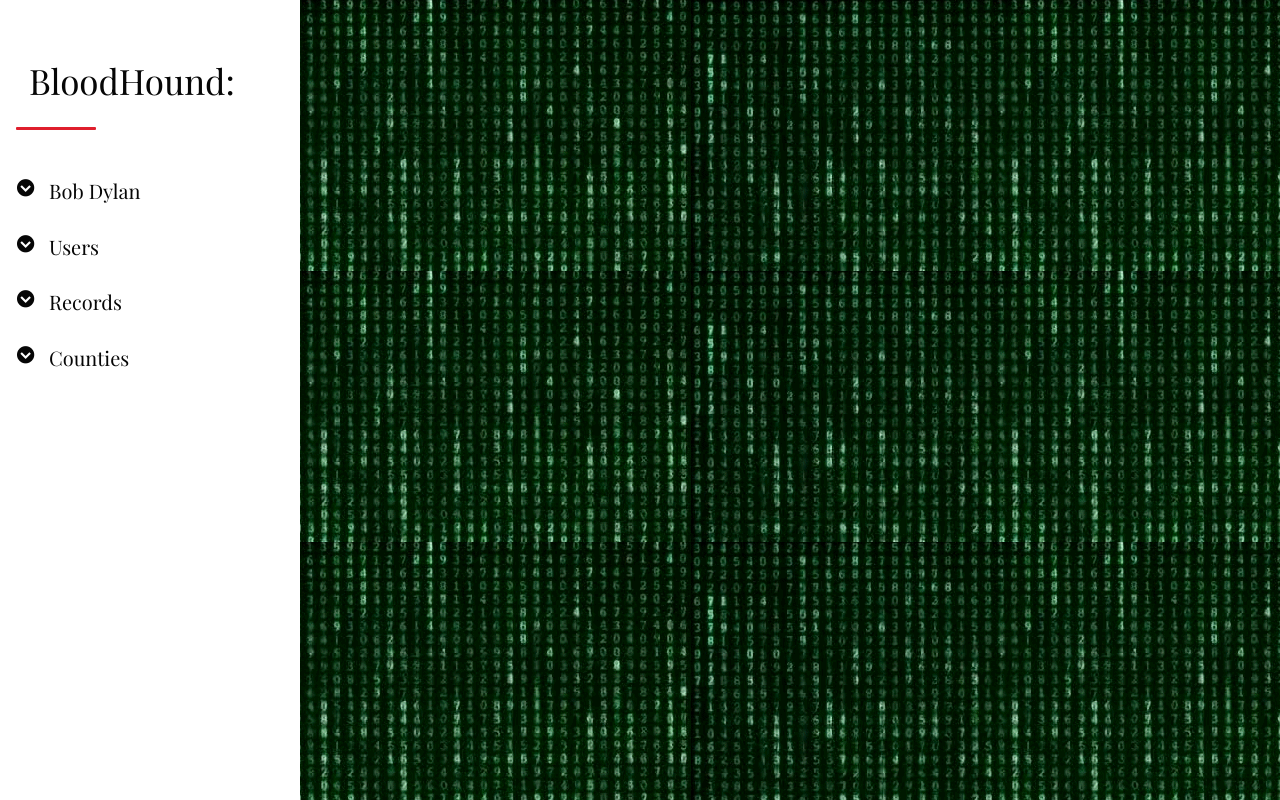
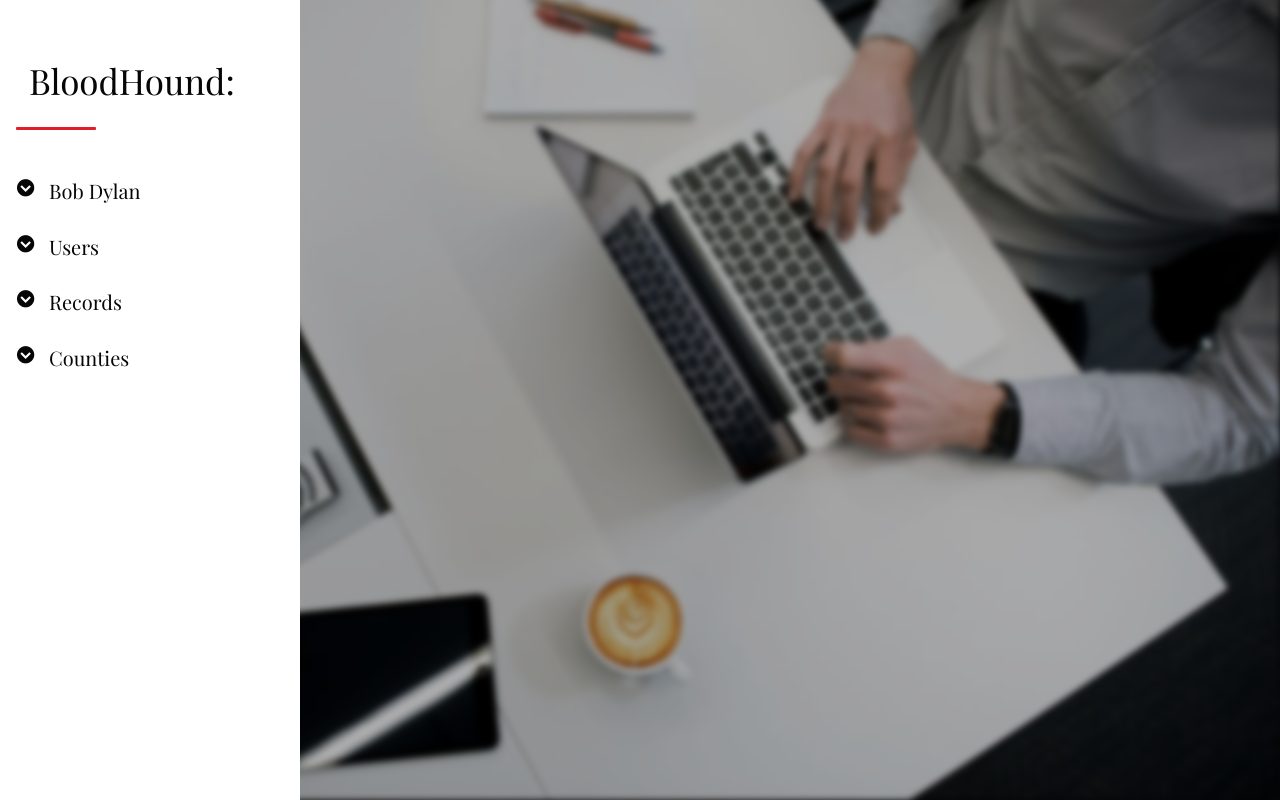
Before and after one commit to jtatum2101/BloodHound, a PHP site: page /dashboard-admin.php in a window 1280 px wide. Run offline with PHP 8.4, Linux system fonts and the light colour scheme; a user stored in the database is signed in.

Commit message:
admin background for the main dashboard.

```diff
--- a/dashboard-admin.php
+++ b/dashboard-admin.php
@@ -26,11 +26,18 @@ session_start();
 body {
     font-size: 14px;
     font-family: Lato, "Helvetica Neue", Helvetica, Arial, sans-serif;
-    color: #666;
-    background-image: url('img/adminbackground.gif');
+    background-color: #060606;
     /*-webkit-text-size-adjust: 100%;*/
     -moz-osx-font-smoothing: grayscale;
     /*-webkit-font-smoothing: antialiased;*/
+}
+body img{
+    min-height: 100vh;
+    min-width: 100vw;
+    filter: brightness(69%) blur(3px);
+    bottom: 0px;
+    z-index: -1;
+    position: fixed;
 }
 
 a {
@@ -258,6 +265,7 @@ $(document).ready(function() {
     <?php
         include 'sidenav-admin.php';
     ?>
+    <img src="img/adminbackground.jpg" alt="admin dashboard" />
 </body>
 
 </html>
```
Also changed, not shown: dashboard.php (+10 -1 lines), img/._adminbackground.jpg (added), img/adminbackground.jpg (added).
